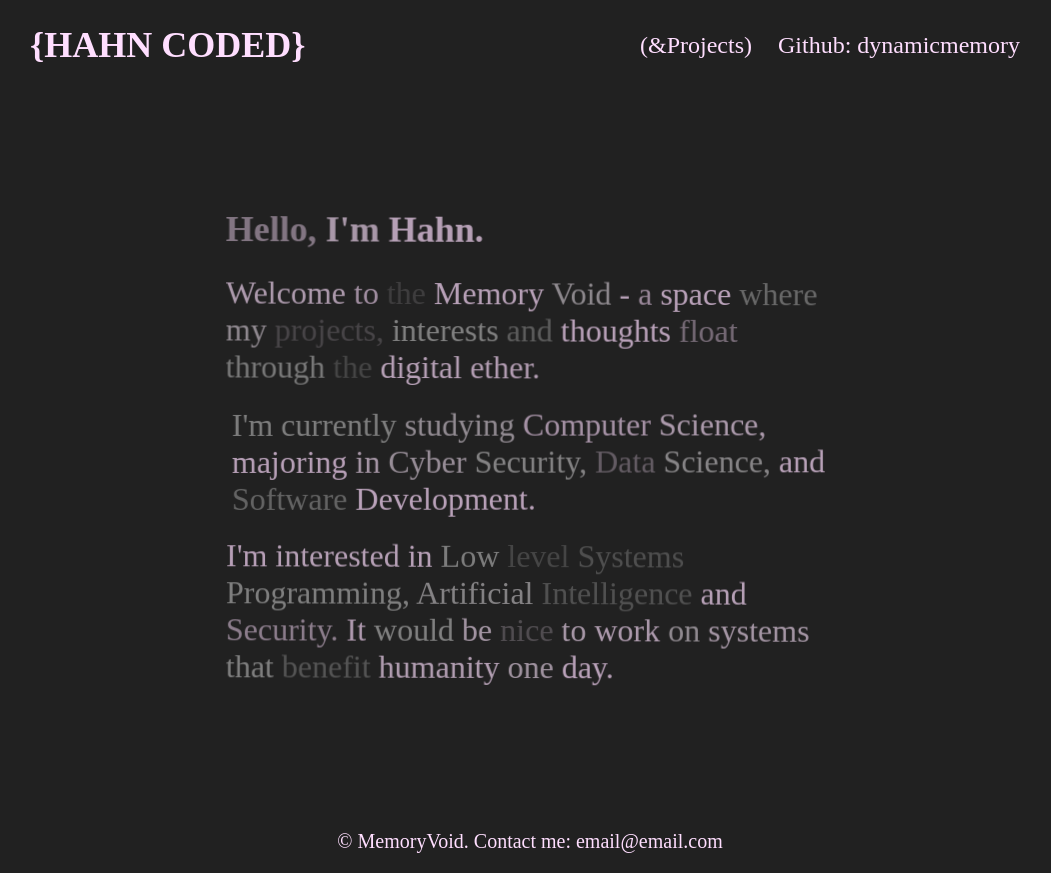
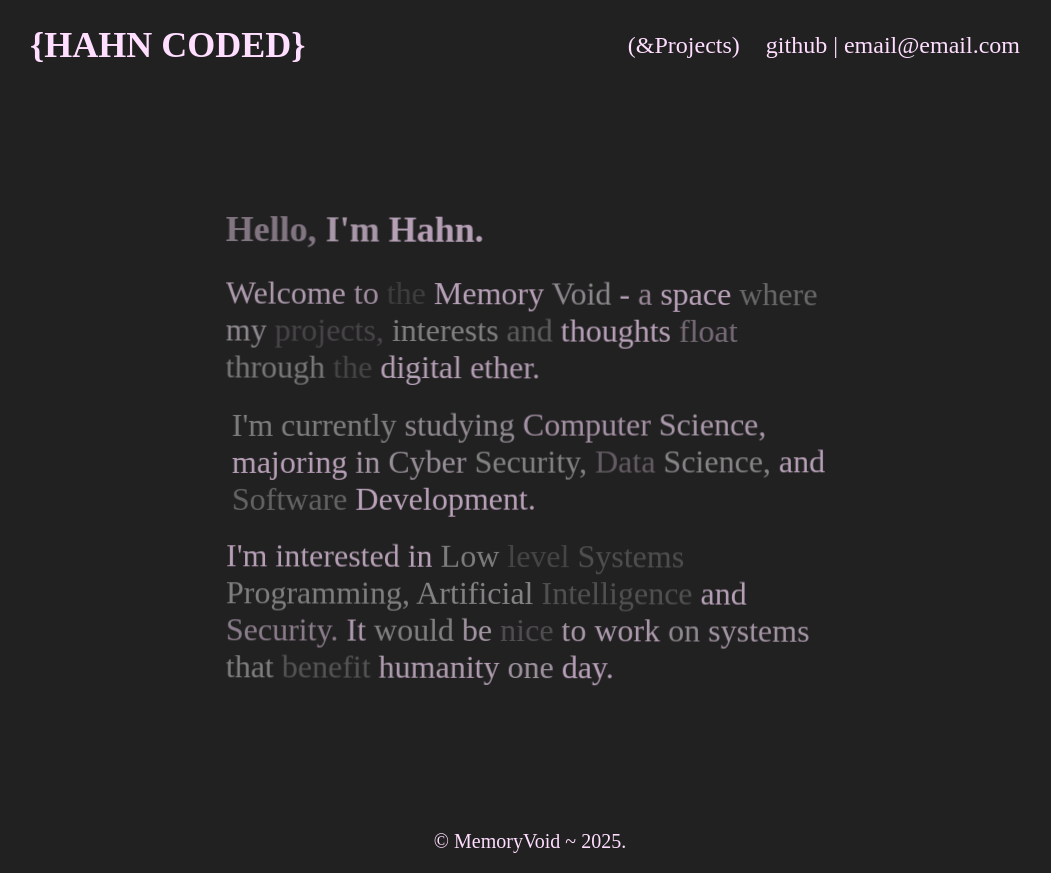
Before and after one commit to dynamicmemory/jhahn_dev, a PHP site: page / in a window 1280 px wide. Shown: the whole page, without its empty margins (110-1161 px from the left). Run offline with PHP 8.4, Linux system fonts and the light colour scheme; data comes from the database, SQL or seed files in the repository; both versions use the stored data as it was after the commit; some libraries are stand-ins or nearby versions.

Commit message:
Changed header to include all contact info, added project write up about website

```diff
--- a/hahncoded/css/projects.css
+++ b/hahncoded/css/projects.css
@@ -44,3 +44,8 @@ a {
     width: 50%;
     height: auto;
 }
+
+#projects-center-col a {
+    text-decoration: underline;
+    color: black;
+}
--- a/hahncoded/footer.php
+++ b/hahncoded/footer.php
@@ -1,7 +1,7 @@
 <?php
 ?>
-        <footer>
-        <p><?=getSetting("footer")?>. Contact me: <?=getSetting("contact_email") ?></p>
-        </footer>
-    </body>
+    <footer>
+      <p><?=getSetting("footer")?> ~ <?=date("Y")?>.</p>
+    </footer>
+  </body>
 </html>
--- a/hahncoded/header.php
+++ b/hahncoded/header.php
@@ -30,9 +30,10 @@ require_once __DIR__ . "/includes/functions.php";
             <!-- <a href="/log.php">(&Log)</a>   -->
             <a href="/projects.php">(&Projects)</a>
             <!-- <a href="/contact.php">(&Contact)</a>  -->
-            <!-- <a>Email: <?= getSetting("contact_email") ?></a> -->
-            <a id="github" href="<?= getSetting("contact_github") ?>">
-               Github: dynamicmemory</a>
+            <a id="github" href="<?= getSetting("contact_github") ?>" target="_blank"
+              rel="noopener">github |</a>
+            <a id="email" href="mailto:<?= getSetting("contact_email") ?>">
+            <?= getSetting("contact_email") ?></a>
         </div>
 
       </nav>
```
Also changed, not shown: hahncoded/media/memoryvoid/admin-projects.png (added), hahncoded/media/memoryvoid/admin-settings.png (added), website_data/data/memoryvoid.db.
